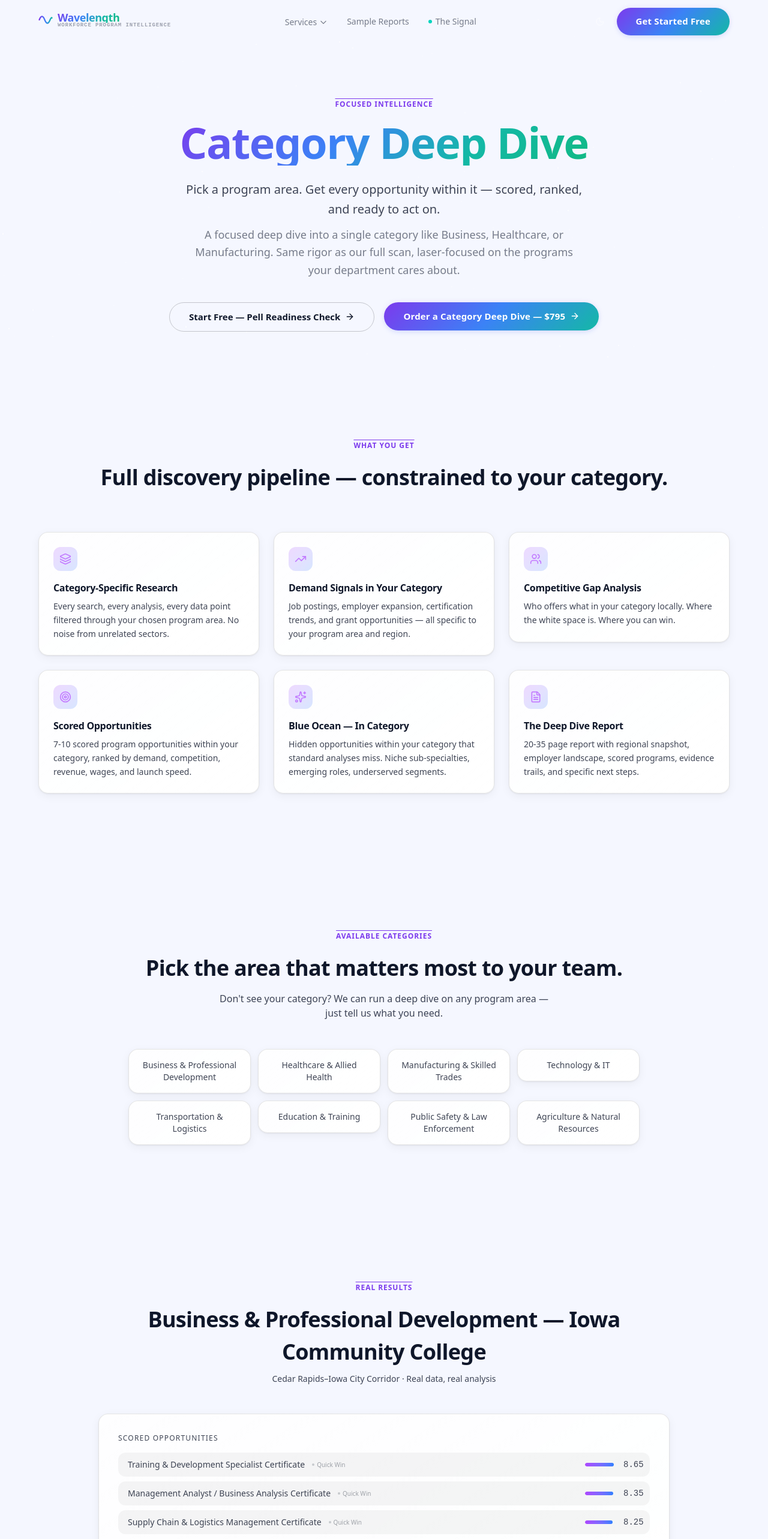
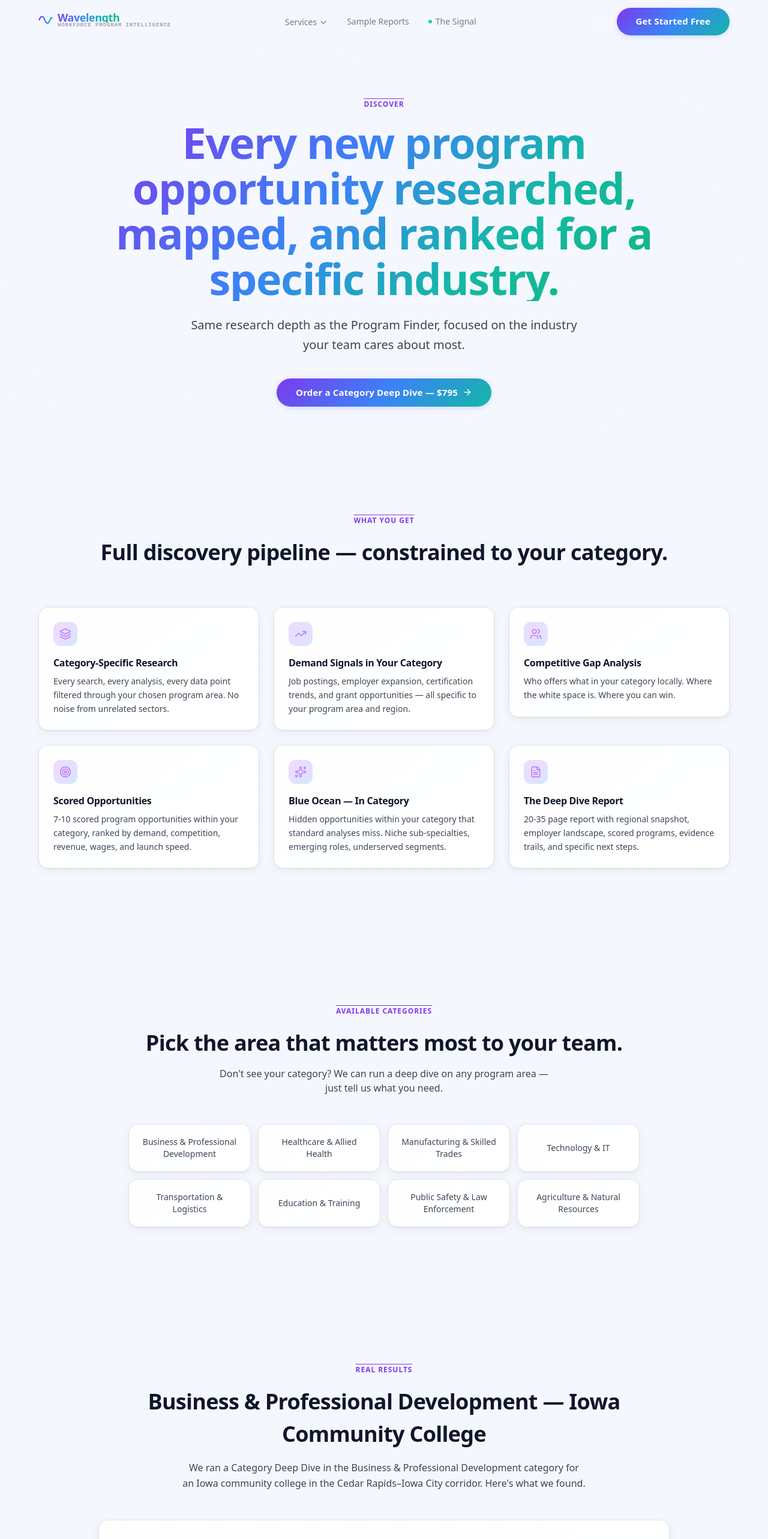
Before and after one commit to wspanic201/workforce-intelligence, a Next.js app: page /category in a window 1280 px wide. Shown: the top 2566 px of the page at 60% size. Built offline with nearby package versions, Linux system fonts and the light colour scheme.

Commit message:
category deep dive: new H1/subtitle, remove Pell CTA, equal height cards, add sample context

```diff
--- a/app/category/page.tsx
+++ b/app/category/page.tsx
@@ -57,7 +57,7 @@ export default function CategoryPage() {
 
         <div className="relative z-10 max-w-[1200px] mx-auto px-6 text-center">
           <AnimateOnScroll variant="fade-up" duration={800}>
-            <span className="overline">Focused Intelligence</span>
+            <span className="overline">Discover</span>
           </AnimateOnScroll>
 
           <AnimateOnScroll variant="fade-up" delay={100} duration={800}>
@@ -65,28 +65,18 @@ export default function CategoryPage() {
               className="text-gradient-cosmic font-heading font-bold leading-[1.05] mx-auto max-w-4xl mt-4"
               style={{ fontSize: 'clamp(2.5rem, 5vw + 0.5rem, 4.5rem)' }}
             >
-              Category Deep Dive
+              Every new program opportunity researched, mapped, and ranked for a specific industry.
             </h1>
           </AnimateOnScroll>
 
           <AnimateOnScroll variant="fade-up" delay={200} duration={800}>
             <p className="mt-6 text-lg md:text-xl text-theme-secondary max-w-2xl mx-auto leading-relaxed font-medium">
-              Pick a program area. Get every opportunity within it — scored, ranked, and ready to act on.
-            </p>
-            <p className="mt-3 text-base md:text-lg text-theme-tertiary max-w-2xl mx-auto leading-relaxed">
-              A focused deep dive into a single category like Business, Healthcare, or Manufacturing.
-              Same rigor as our full scan, laser-focused on the programs your department cares about.
+              Same research depth as the Program Finder, focused on the industry your team cares about most.
             </p>
           </AnimateOnScroll>
 
           <AnimateOnScroll variant="fade-up" delay={350} duration={800}>
             <div className="mt-10 flex flex-col sm:flex-row gap-4 justify-center">
-              <a href="/#hero">
-                <button className="btn-cosmic btn-cosmic-ghost">
-                  Start Free — Pell Readiness Check
-                  <ArrowRight className="ml-2 h-4 w-4" />
-                </button>
-              </a>
               <Link href="/contact">
                 <button className="btn-cosmic btn-cosmic-primary">
                   Order a Category Deep Dive — $795
@@ -180,7 +170,7 @@ export default function CategoryPage() {
             {CATEGORIES.map((cat) => (
               <div
                 key={cat}
-                className="card-cosmic rounded-xl p-4 text-center"
+                className="card-cosmic rounded-xl p-4 text-center flex items-center justify-center min-h-[80px]"
               >
                 <p className="text-sm font-medium text-theme-secondary">{cat}</p>
               </div>
@@ -202,8 +192,8 @@ export default function CategoryPage() {
             >
               Business &amp; Professional Development — Iowa Community College
             </h2>
-            <p className="text-theme-secondary text-sm mt-2">
-              Cedar Rapids–Iowa City Corridor · Real data, real analysis
+            <p className="text-theme-secondary text-base mt-4 max-w-2xl mx-auto leading-relaxed">
+              We ran a Category Deep Dive in the Business &amp; Professional Development category for an Iowa community college in the Cedar Rapids–Iowa City corridor. Here&apos;s what we found.
             </p>
           </AnimateOnScroll>
 
```
